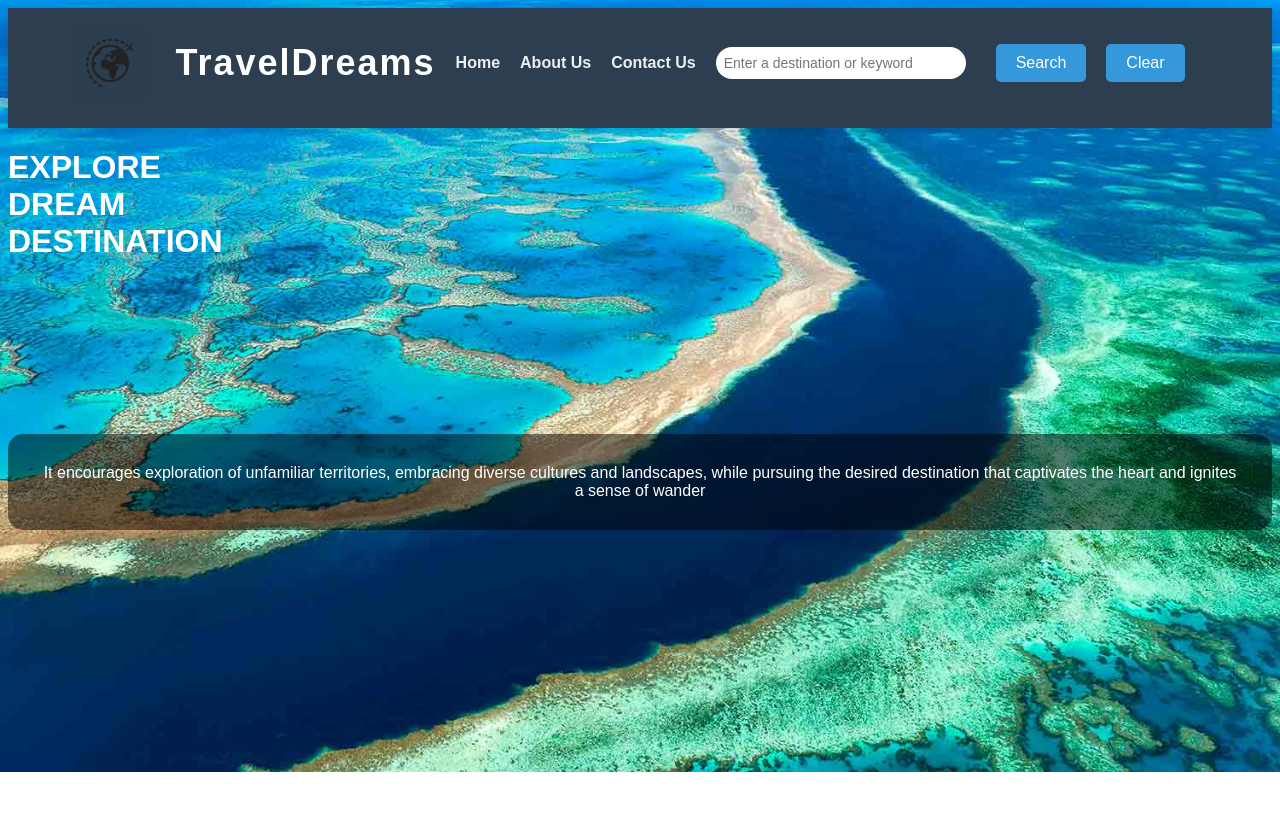
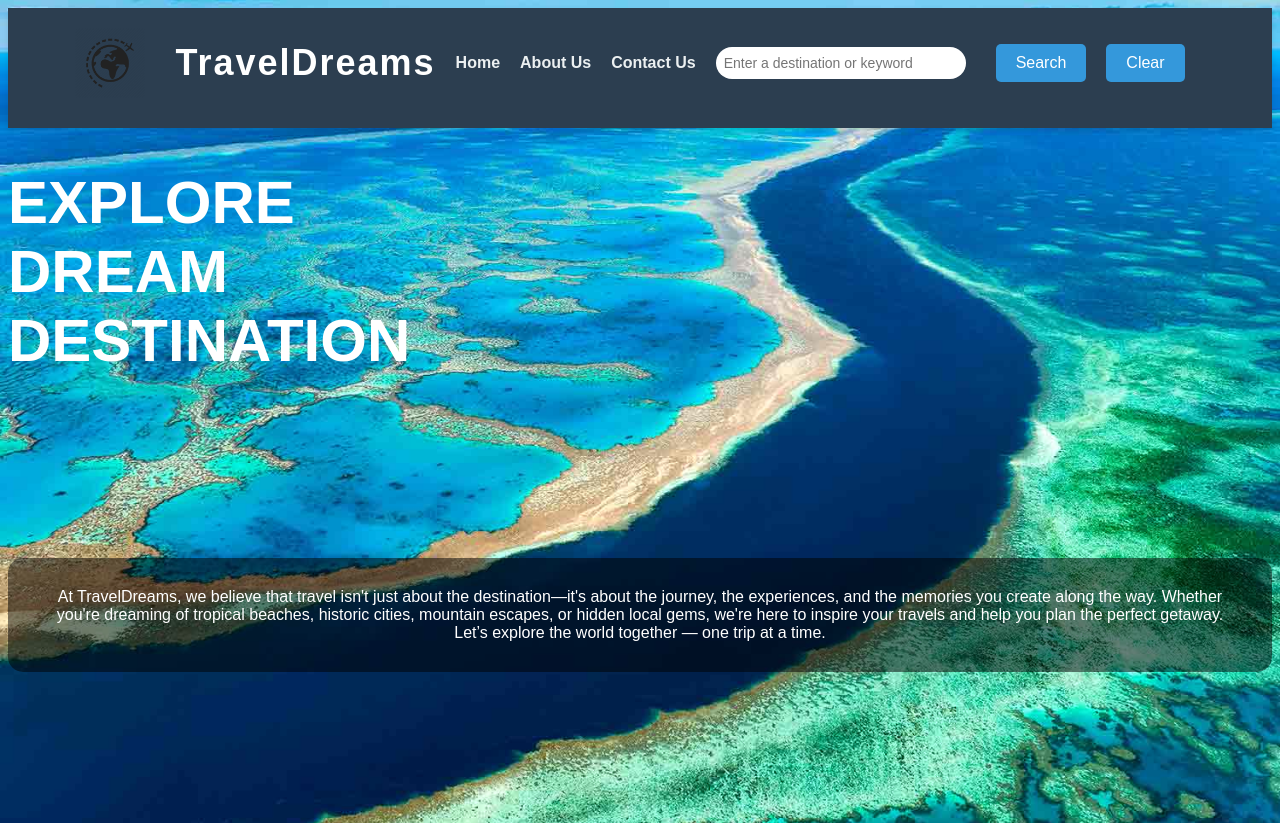
Before and after one commit to sandrawar/travel_recommendation, a plain HTML site: page index.html in a window 1280 px wide. Before the commit the page ends 800 px from the top, so only its background shows below. Drawn offline with Linux system fonts and the light colour scheme.

Commit message:
home text added

```diff
--- a/index.html
+++ b/index.html
@@ -18,15 +18,19 @@
 
 </ul>
 </nav>
-<h1>EXPLORE <br>
+<h1 class="quote">EXPLORE <br>
     DREAM   <br>
     DESTINATION <br>
 </h1>
 <div class="hero-section">
     <div class="overlay">
-    It encourages exploration of unfamiliar territories,
-    embracing diverse cultures and landscapes, while pursuing the desired
-    destination that captivates the heart and ignites a sense of wander
+        At TravelDreams, we believe that travel isn't just about the destination—it's about the journey,
+        the experiences, and the memories you create along the way.
+
+        Whether you're dreaming of tropical beaches, historic cities, mountain escapes, or hidden local gems,
+        we're here to inspire your travels and help you plan the perfect getaway.
+
+        Let’s explore the world together — one trip at a time.
 </div>
 </div>
 
--- a/travel_recommendation.css
+++ b/travel_recommendation.css
@@ -114,11 +114,15 @@ button:focus {
   outline: none;
 }
 
+.quote {
+    font-size: 60px;
+}
+
 .team-section {
-    background-color: rgba(255, 255, 255, 0.8); /* lekka mgła */
+    background-color: rgba(0, 0, 0, 0.5); /* lekka mgła */
     padding: 40px 20px;
     text-align: center;
-    color: #333;
+    color: white;
   }
 
   .team-section h2 {
@@ -134,7 +138,7 @@ button:focus {
   }
 
   .member {
-    background-color: #2c3e50;
+    background-color: rgba(231, 223, 223, 0.194);
     color: white;
     padding: 20px;
     border-radius: 15px;
```
